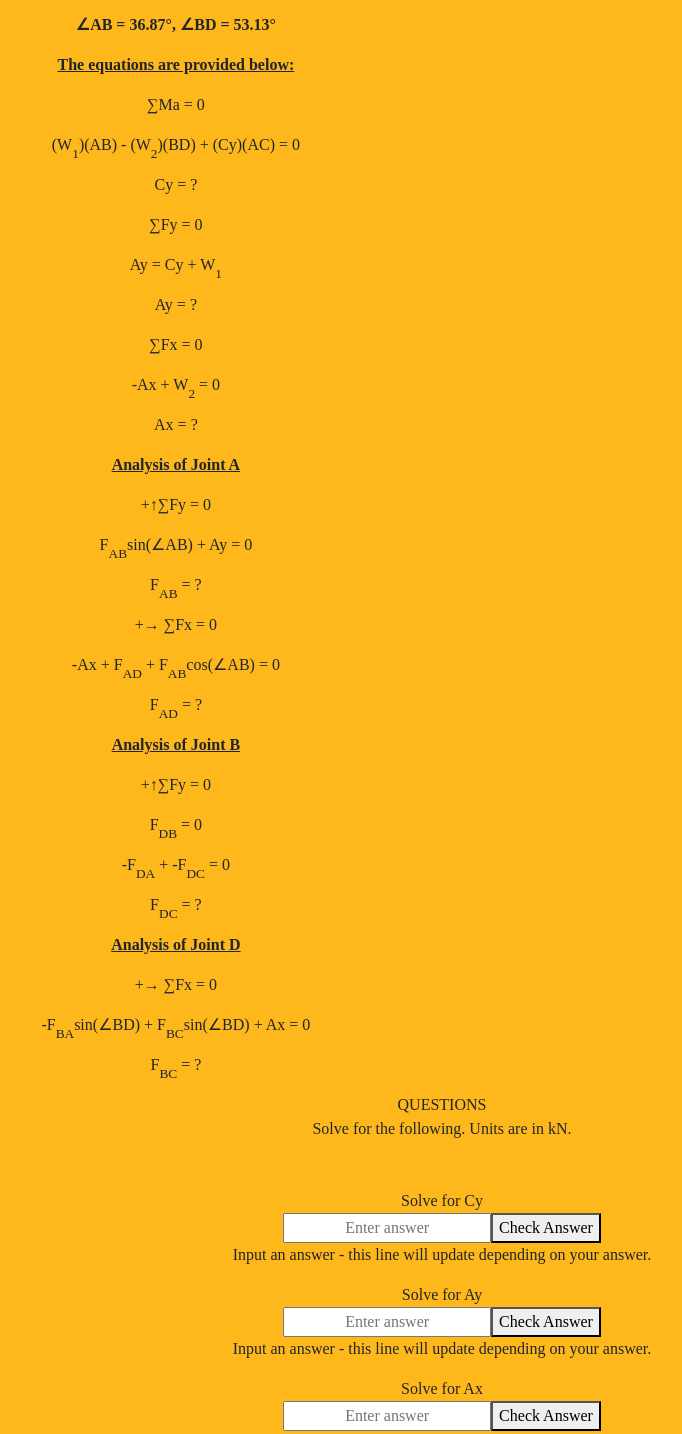
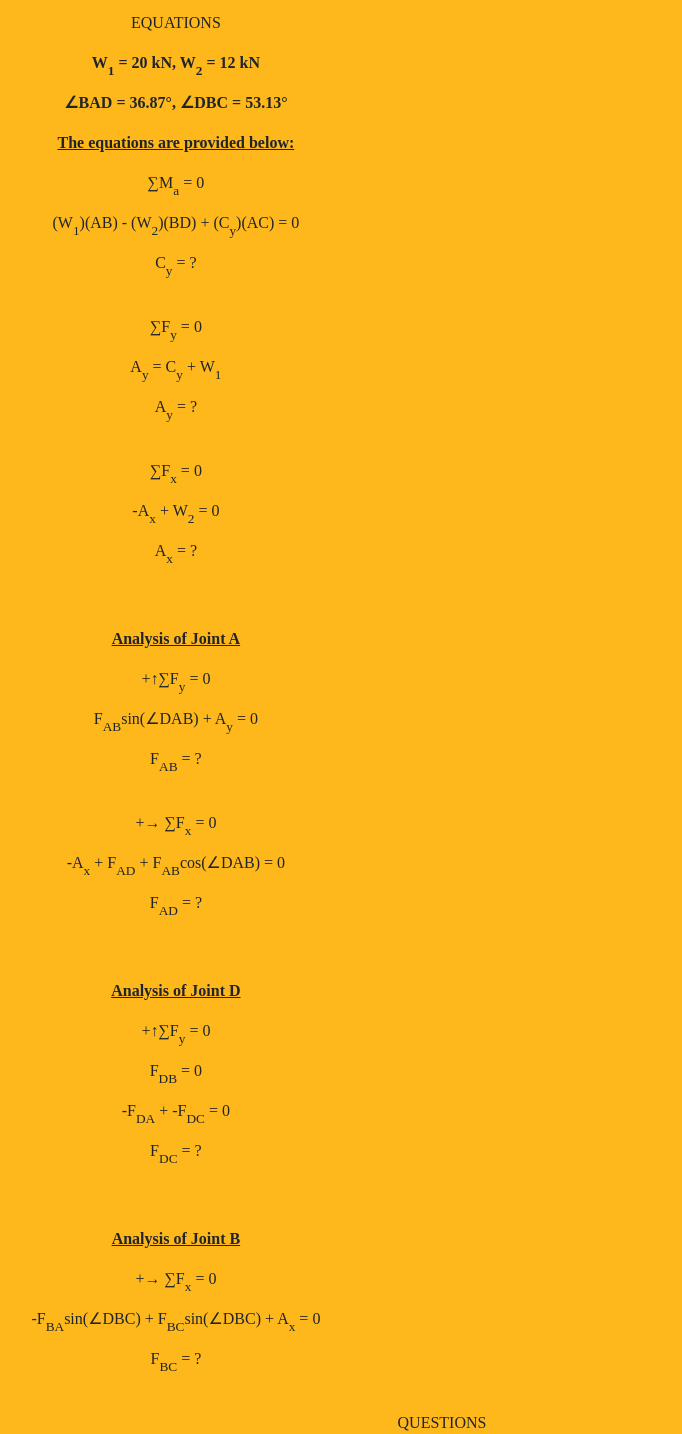
Before and after one commit to guptaraghav29/Research-Grant, a Next.js app in the folder research/: page /Statics in a window 1280 px wide. Shown: the part 1336-2770 px from the top of the page, without its empty margins (198-880 px from the left). Built offline with nearby package versions, Linux system fonts and the light colour scheme.

Commit message:
added subscripts and tabular formatting

```diff
--- a/research/pages/Statics.js
+++ b/research/pages/Statics.js
@@ -85,80 +85,111 @@ export default function Statics() {
             </Head>
             {/* <Navigation></Navigation> */}
             <h1> Statics: Method of Joints </h1>
-            <h5> <b> Problem:</b> For this problem, you are given equations to solve missing pieces of the problem. Please evaluate for the variables/forces specified. </h5>
+            <h5> <b> Problem:</b> You are given equations to solve missing pieces of the question. Please evaluate for the variables/forces specified. </h5>
             <br></br>
-            <img class="center" src="images/Statics3.jpeg" alt="Statics" width="70%"></img>
+            <img class="center" src="images/Statics3.jpeg" alt="Statics" width="75%"></img>
             <p></p>
-            <img class="center" src="images/Statics2.jpeg" alt="Statics" width="70%"></img>
+            <img class="center" src="images/Statics2.jpeg" alt="Statics" width="75%"></img>
             <p></p>
             <div class="container" style={{ textAlign: "left;", paddingLeft: "1cm", paddingRight: "1cm", display: "flex;", height: "100px;" }}>
                 <div style={{ width: "50%" }}>
                     <p style={{ color: "brown;", fontWeight: "bold;", fontSize: "20px;" }}> EQUATIONS </p>
                     <p style={{ color: "crimson;", fontWeight: "bold" }}> W<sub>1</sub> = 20 kN, W<sub>2</sub> = 12 kN </p>
-                    <p style={{ color: "crimson;", fontWeight: "bold" }}> ∠AB = 36.87°, ∠BD = 53.13° </p>
+                    <p style={{ color: "crimson;", fontWeight: "bold" }}> ∠BAD = 36.87°, ∠DBC = 53.13° </p>
                     <p> <b> <u>  The equations are provided below: </u></b> </p>
-                    <p> ∑Ma = 0 </p>
-                    <p> (W<sub>1</sub>)(AB) - (W<sub>2</sub>)(BD) + (Cy)(AC) = 0 </p>
-                    <p style={{ color: "brown;", fontWeight: "bold;", fontSize: "20px;" }}> Cy = ? </p>
-                    <p> ∑Fy = 0 </p>
-                    <p> Ay = Cy + W<sub>1</sub> </p>
-                    <p style={{ color: "brown;", fontWeight: "bold;", fontSize: "20px;" }}> Ay = ? </p>
-                    <p> ∑Fx = 0 </p>
-                    <p> -Ax + W<sub>2</sub> = 0 </p>
-                    <p style={{ color: "brown;", fontWeight: "bold;", fontSize: "20px;" }}> Ax = ? </p>
+                    <p> ∑M<sub>a</sub> = 0 </p>
+                    <p> (W<sub>1</sub>)(AB) - (W<sub>2</sub>)(BD) + (C<sub>y</sub>)(AC) = 0 </p>
+                    <p style={{ color: "brown;", fontWeight: "bold;", fontSize: "20px;" }}> C<sub>y</sub> = ? </p>
+                    <br></br>
+                    <p> ∑F<sub>y</sub> = 0 </p>
+                    <p> A<sub>y</sub> = C<sub>y</sub> + W<sub>1</sub> </p>
+                    <p style={{ color: "brown;", fontWeight: "bold;", fontSize: "20px;" }}> A<sub>y</sub> = ? </p>
+                    <br></br>
+                    <p> ∑F<sub>x</sub> = 0 </p>
+                    <p> -A<sub>x</sub> + W<sub>2</sub> = 0 </p>
+                    <p style={{ color: "brown;", fontWeight: "bold;", fontSize: "20px;" }}> A<sub>x</sub> = ? </p>
+                    <br></br>
+                    <br></br>
                     <p> <b><u>  Analysis of Joint A </u></b> </p>
-                    <p> +↑∑Fy = 0 </p>
-                    <p> F<sub>AB</sub>sin(∠AB) + Ay = 0 </p>
+                    <p> +↑∑F<sub>y</sub> = 0 </p>
+                    <p> F<sub>AB</sub>sin(∠DAB) + A<sub>y</sub> = 0 </p>
                     <p style={{ color: "brown;", fontWeight: "bold;", fontSize: "20px;" }}> F<sub>AB</sub> = ? </p>
-                    <p> +→  ∑Fx = 0 </p>
-                    <p> -Ax + F<sub>AD</sub> +  F<sub>AB</sub>cos(∠AB) = 0 </p>
+                    <br></br>
+                    <p> +→  ∑F<sub>x</sub> = 0 </p>
+                    <p> -A<sub>x</sub> + F<sub>AD</sub> +  F<sub>AB</sub>cos(∠DAB) = 0 </p>
                     <p style={{ color: "brown;", fontWeight: "bold;", fontSize: "20px;" }}> F<sub>AD</sub> = ? </p>
-                    <p> <b> <u>  Analysis of Joint B </u> </b></p>
-                    <p> +↑∑Fy = 0 </p>
+                    <br></br>
+                    <br></br>
+                    <p> <b> <u>  Analysis of Joint D </u> </b></p>
+                    <p> +↑∑F<sub>y</sub> = 0 </p>
                     <p> F<sub>DB</sub> = 0 </p>
                     <p> -F<sub>DA</sub> + -F<sub>DC</sub> = 0 </p>
                     <p style={{ color: "brown;", fontWeight: "bold;", fontSize: "20px;" }}> F<sub>DC</sub> = ? </p>
-                    <p> <b> <u>  Analysis of Joint D </u> </b></p>
-                    <p> +→  ∑Fx = 0 </p>
-                    <p> -F<sub>BA</sub>sin(∠BD) + F<sub>BC</sub>sin(∠BD) + Ax = 0 </p>
+                    <br></br>
+                    <br></br>
+                    <p> <b> <u>  Analysis of Joint B </u> </b></p>
+                    <p> +→  ∑F<sub>x</sub> = 0 </p>
+                    <p> -F<sub>BA</sub>sin(∠DBC) + F<sub>BC</sub>sin(∠DBC) + A<sub>x</sub> = 0 </p>
                     <p style={{ color: "brown;", fontWeight: "bold;", fontSize: "20px;" }}> F<sub>BC</sub> = ? </p>
+                    <br></br>
                 </div>
                 <div style={{ flexGrow: "1;" }}>
                     <form ref={nameForm} style={{ textAlign: "right;" }}>
                         <p style={{ color: "brown;", fontWeight: "bold;", fontSize: "20px;", marginBottom: "0cm" }}> QUESTIONS </p>
-                        <p style={{ marginBottom: "0cm" }}> Solve for the following. Units are in kN. </p>
+                        <p style={{ marginBottom: "0.15cm" }}> Solve for the following. Units are in kN. </p>
                         <br></br>
                         <br></br>
-                        <p style={{ marginBottom: "0cm" }}> Solve for Cy </p>
+                        <br></br>
+                        <br></br>
+                        <br></br>
+                        <br></br>
+                        <br></br>
+                        <p style={{ marginBottom: "0.15cm" }}> Solve for C<sub>y</sub>  </p>
                         <input placeholder={'Enter answer'} name={'input1'} />
                         <button type="button" onClick={handleClickEvent1}>Check Answer</button>
                         <p id="result1"> Input an answer - this line will update depending on your answer. </p>
-
-                        <p style={{ marginBottom: "0cm" }}> Solve for Ay </p>
+                        <br></br>
+                        <br></br>
+                        <p style={{ marginBottom: "0.15cm" }}> Solve for A<sub>y</sub>  </p>
                         <input placeholder={'Enter answer'} name={'input2'} />
                         <button type="button" onClick={handleClickEvent2}>Check Answer</button>
                         <p id="result2"> Input an answer - this line will update depending on your answer. </p>
-
-                        <p style={{ marginBottom: "0cm" }}> Solve for Ax </p>
+                        <br></br>
+                        <br></br>
+                        <p style={{ marginBottom: "0.15cm" }}> Solve for A<sub>x</sub>  </p>
                         <input placeholder={'Enter answer'} name={'input3'} />
                         <button type="button" onClick={handleClickEvent3}>Check Answer</button>
                         <p id="result3"> Input an answer - this line will update depending on your answer. </p>
-
+                        <br></br>
+                        <br></br>
+                        <br></br>
+                        <br></br>
+                        <br></br>
                         <p style={{ marginBottom: "0.15cm" }}> Solve for F<sub>AB</sub> </p>
                         <input placeholder={'Enter answer'} name={'input4'} />
                         <button type="button" onClick={handleClickEvent4}>Check Answer</button>
                         <p id="result4"> Input an answer - this line will update depending on your answer. </p>
-
+                        <br></br>
+                        <br></br>
                         <p style={{ marginBottom: "0.15cm" }}> Solve for F<sub>AD</sub> </p>
                         <input placeholder={'Enter answer'} name={'input5'} />
                         <button type="button" onClick={handleClickEvent5}>Check Answer</button>
                         <p id="result5"> Input an answer - this line will update depending on your answer. </p>
-
+                        <br></br>
+                        <br></br>
+                        <br></br>
+                        <br></br>
+                        <br></br>
+                        <br></br>
+                        <br></br>
                         <p style={{ marginBottom: "0.15cm" }}> Solve for F<sub>DC</sub> </p>
                         <input placeholder={'Enter answer'} name={'input6'} />
                         <button type="button" onClick={handleClickEvent6}>Check Answer</button>
                         <p id="result6"> Input an answer - this line will update depending on your answer. </p>
-
+                        <br></br>
+                        <br></br>
+                        <br></br>
+                        <br></br>
                         <p style={{ marginBottom: "0.15cm" }}> Solve for F<sub>BC</sub> </p>
                         <input placeholder={'Enter answer'} name={'input7'} />
                         <button type="button" onClick={handleClickEvent7}>Check Answer</button>
@@ -167,9 +198,7 @@ export default function Statics() {
                         <br></br>
                     </form>
                 </div>
-
             </div>
-
         </div>
     )
 }
```
